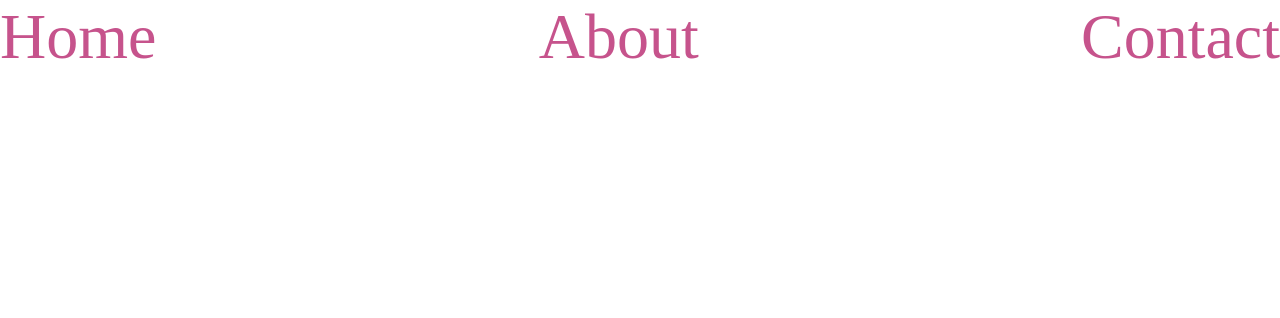
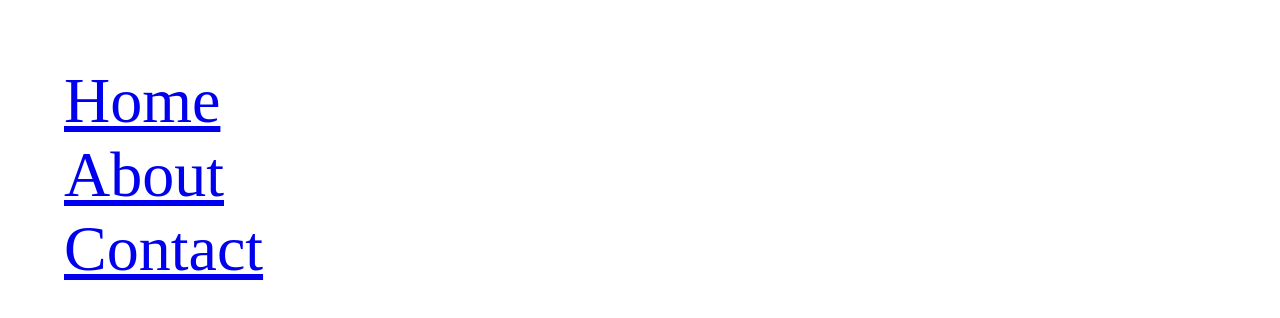
Before and after one commit to shaz1d/react-practice, a React (Vite) app: page / in a window 1280 px wide. Shown: the top 318 px of the page. Built offline with nearby package versions, Linux system fonts and the light colour scheme.

Commit message:
Added Stylings to navbar
The navbar component now has no list-Stylings

```diff
--- a/src/Components/Navbar/navbar.scss
+++ b/src/Components/Navbar/navbar.scss
@@ -1,20 +1,9 @@
-@use "./../../Styles/variables.scss" as *;
 .navbar {
-  ul {
-    list-style: none;
-    display: flex;
-    justify-content: space-between;
-    li {
-      font-size: $font-size-lg;
-
-      a {
-        text-decoration: none;
-        color: $primary-text-color;
-        transition: color 250ms ease-in-out;
-        &:hover {
-          color: rgb(135, 160, 46);
-        }
-      }
+  font-size: 4rem;
+  padding: 4rem;
+  nav {
+    ul {
+      list-style: none;
     }
   }
 }
```
